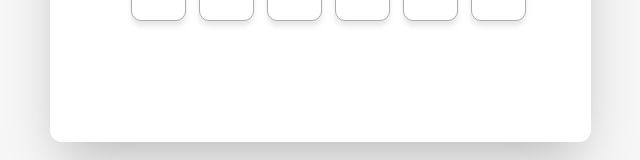
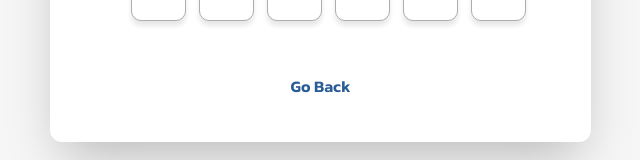
Before and after one commit to IMusicTeam/iMusic, a React (Create React App) app in the folder client/: page /email-authentication in a window 1280 px wide. Shown: the part 619-779 px from the top of the page, without its empty margins (340-980 px from the left). Built offline with nearby package versions, Linux system fonts and the light colour scheme.

Commit message:
develop-imusic-narsimha/go back routing
Added the go back routing to the email authentication as per the wireframe

```diff
--- a/client/src/Components/EmailAuthentication/EmailAuthentication.js
+++ b/client/src/Components/EmailAuthentication/EmailAuthentication.js
@@ -49,6 +49,10 @@ function EmailAuthentication(){
         setOtpVerification(value);
       };
 
+      const BacktoPreviousPage = () =>{
+        navigate('/verify-email')
+      }
+
     return(
         <div className="flex items-center justify-center mb-[200px] relative">
          <div className="max-w-[610px] h-[636px] bg-iWhite shadow-2xl ml-[41px] px-[77px] mt-[29px] rounded-xl absolute top-24">
@@ -71,6 +75,11 @@ function EmailAuthentication(){
             isLoading={isLoading}
             />
             </div>
+
+            <div className="flex justify-center items-center">
+            <h6 className="flex justify-center items-center mt-[4px] text-iBlue hover:underline hover:cursor-pointer font-semibold" onClick={BacktoPreviousPage}>Go Back</h6>
+            </div>
+
       </div>
        </div>
     )
```
